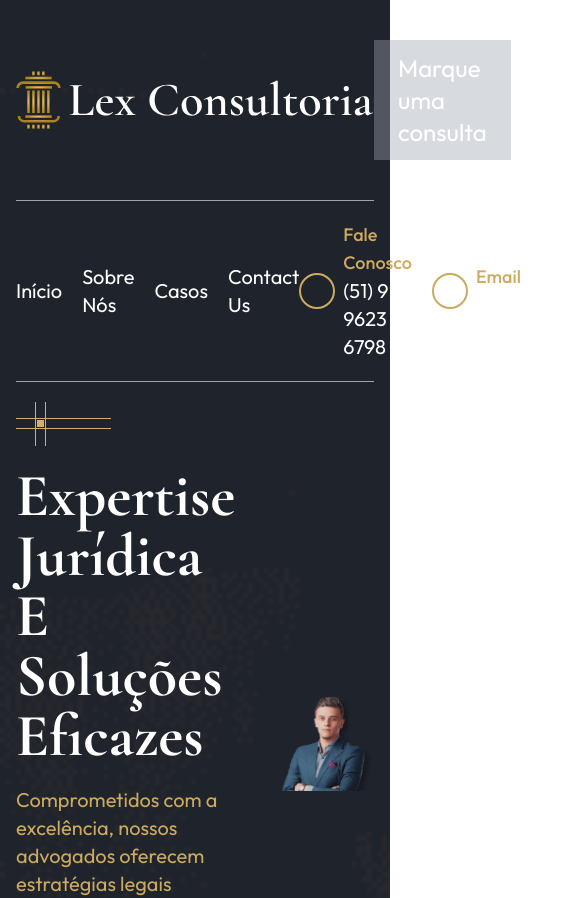
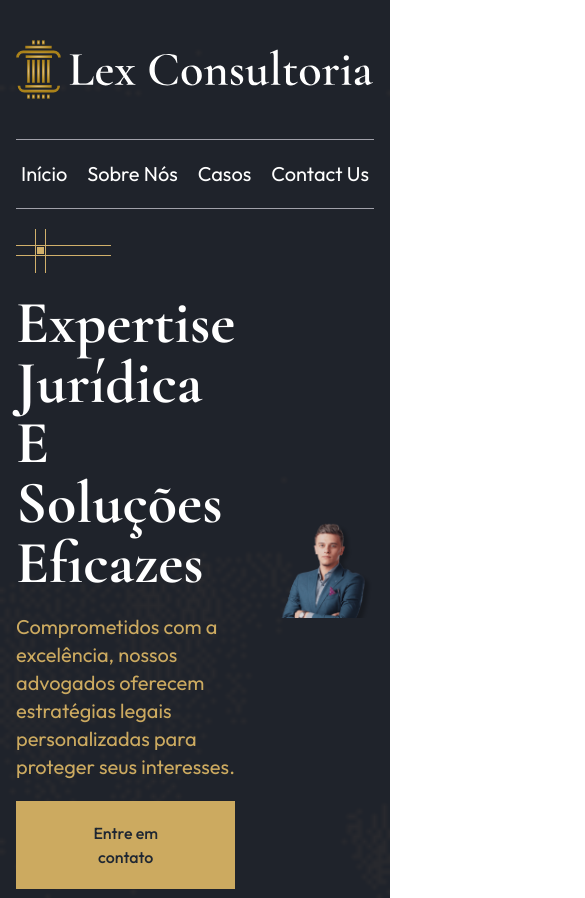
Before and after one commit to rodrigordgfs/lex-consultoria, a Next.js app: page / in a window 390 px wide. Shown: the top 898 px of the page, 585 px wide, since content can reach past the window. Built offline with nearby package versions, Linux system fonts and the light colour scheme.

Commit message:
feat(app): Ajustado responsividade do Header

```diff
--- a/src/app/components/Header/index.tsx
+++ b/src/app/components/Header/index.tsx
@@ -3,7 +3,7 @@ import Image from "next/image";
 export default function Header() {
   return (
     <header className="flex flex-col">
-      <div className="flex flex-row items-center justify-between py-10">
+      <div className="flex flex-row items-center justify-center md:justify-between py-10">
         <Image
           src="/logo.svg"
           alt="Logo Lex Consultoria"
@@ -11,13 +11,13 @@ export default function Header() {
           height={100}
         />
         <div
-          className="text-white text-2xl py-3 px-6 cursor-pointer"
+          className="text-white text-2xl py-3 px-6 cursor-pointer hidden md:block"
           style={{ backgroundColor: "rgba(156, 163, 175, 0.4)" }}
         >
           Marque uma consulta
         </div>
       </div>
-      <div className="flex flex-row items-center py-5 justify-between border-t-[1px] border-b-[1px] border-zinc-400">
+      <div className="flex flex-row items-center py-5 justify-center md:justify-between border-t-[1px] border-b-[1px] border-zinc-400">
         <nav className="flex flex-row items-center gap-5 text-white text-xl">
           <a href="#" className="hover:text-[#CCAA60] transition-all">
             Início
@@ -32,7 +32,7 @@ export default function Header() {
             Contact Us
           </a>
         </nav>
-        <div className="flex flex-row items-center gap-5">
+        <div className="flex-row items-center gap-5 hidden md:flex">
           <div className="flex flex-row items-center gap-2">
             <div>
               <div className="rounded-full border-[2px] border-[#CCAA60] p-4">
```
